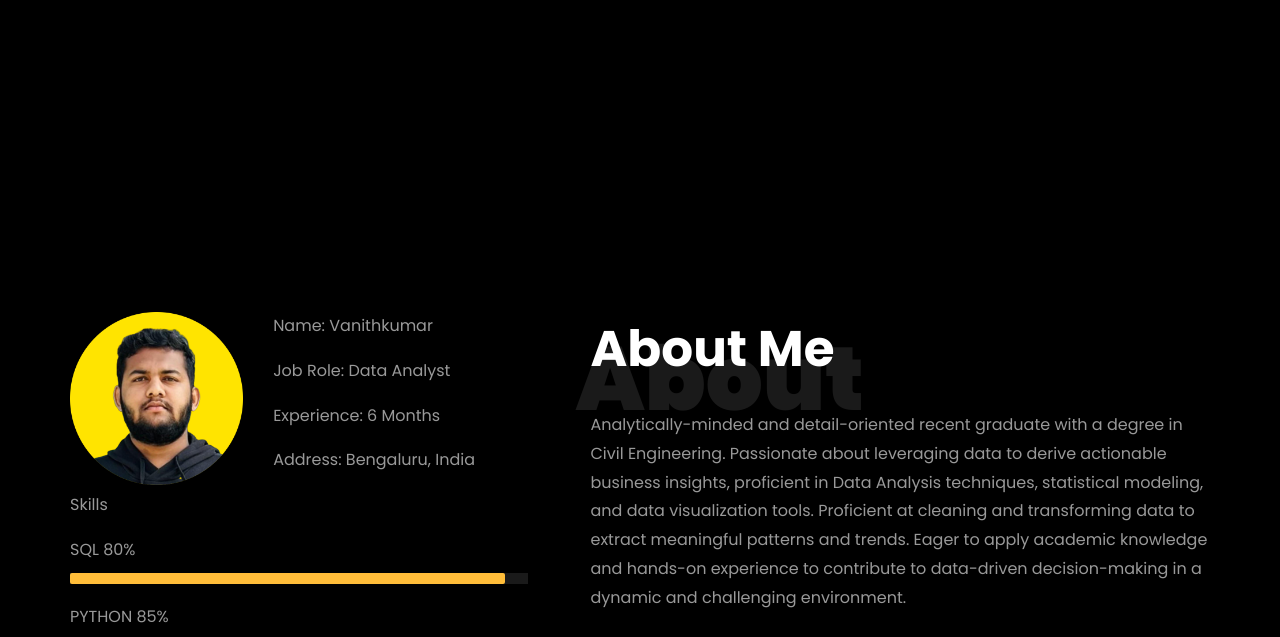
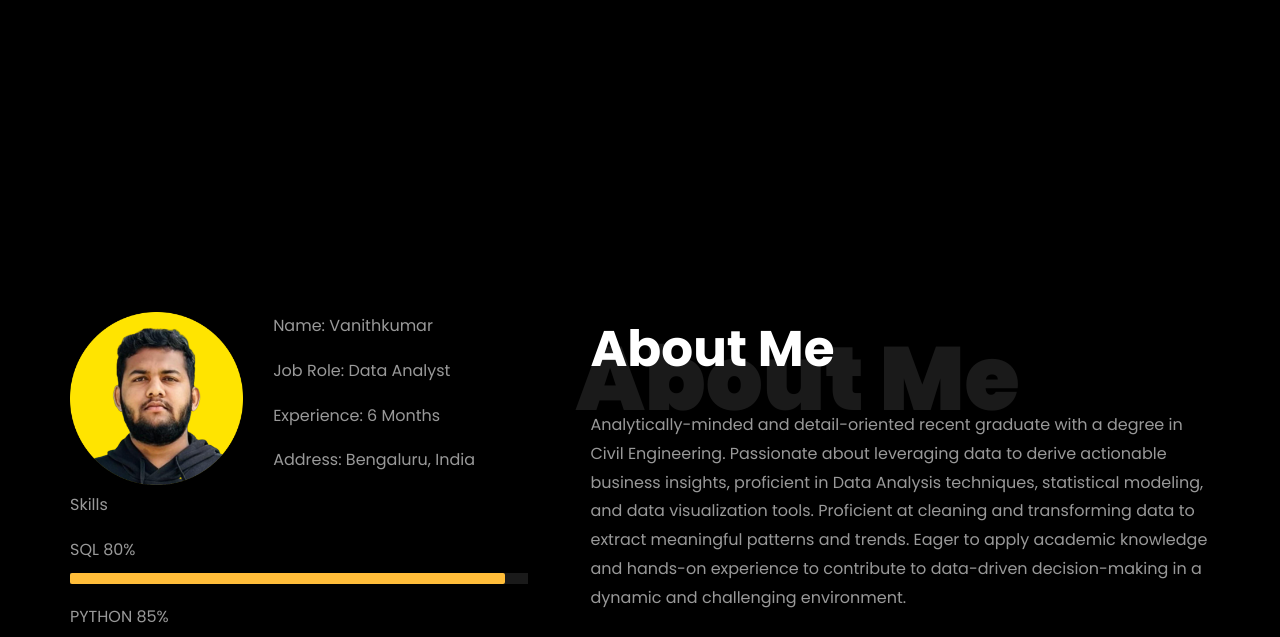
Before and after one commit to Vanithkumars25/Vanithkumars25.github.io, a plain HTML site: page index.html in a window 1280 px wide. Shown: the part 550-1187 px from the top of the page. Drawn offline with Linux system fonts and the light colour scheme; files whose address does not match are found by name.

Commit message:
Index.html

```diff
--- a/index.html
+++ b/index.html
@@ -266,7 +266,7 @@
 						<div class="row justify-content-start pb-3">
 							<div class="col-md-12 heading-section ftco-animate">
 
-								<h1 class="big">About</h1>
+								<h1 class="big">About Me</h1>
 								<h2 class="mb-4">About Me</h2>
 
 								<p>Analytically-minded and detail-oriented recent graduate with a degree in Civil Engineering.
```
